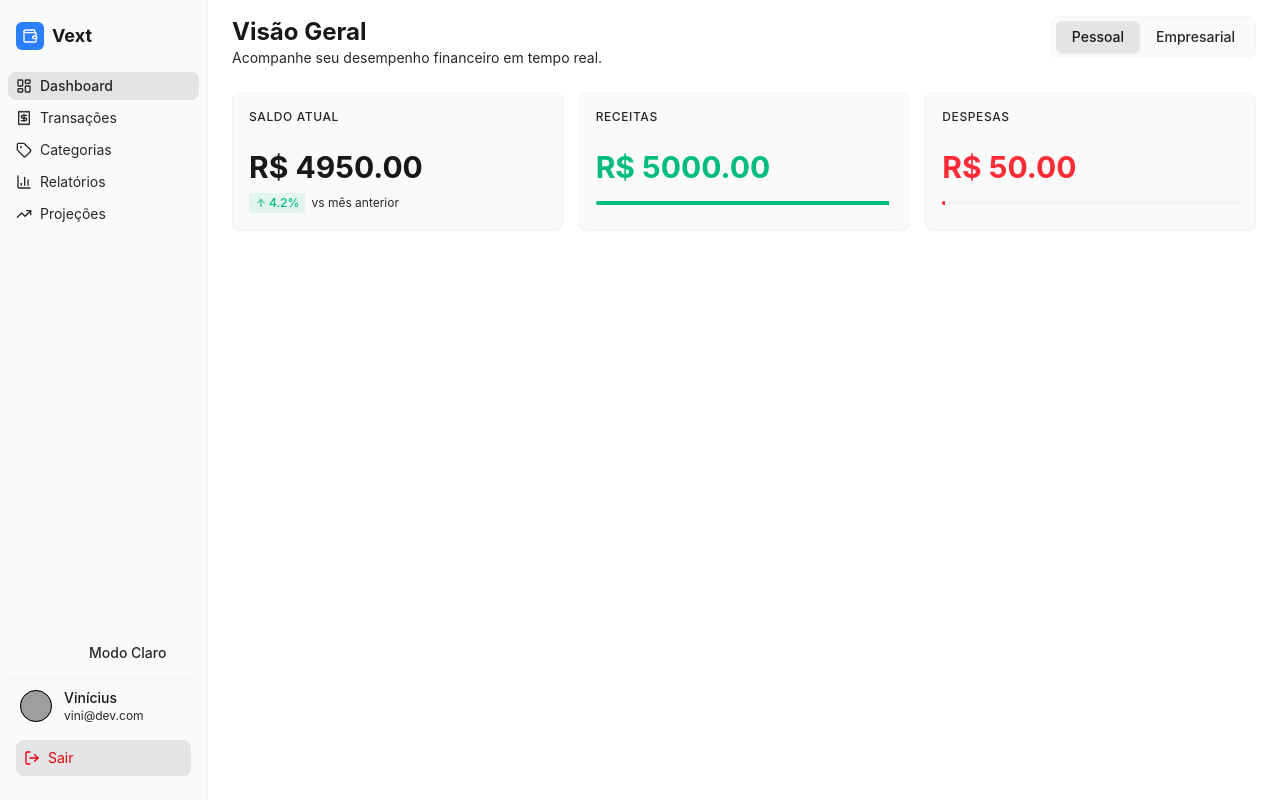
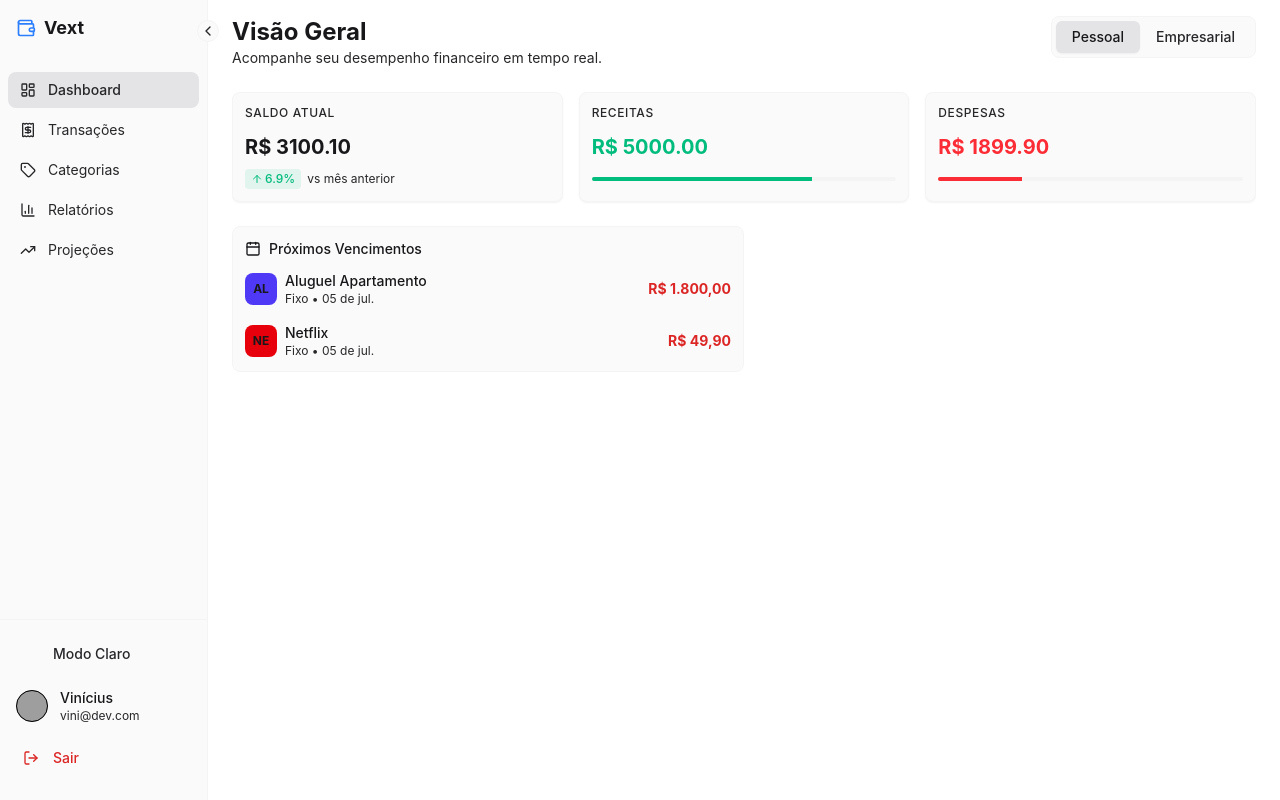
Before and after one commit to miguelitox2/fin-control, a React (Vite) app: page / in a window 1280 px wide. Built offline with nearby package versions, Linux system fonts and the light colour scheme; grey boxes are pictures that could not be loaded.

Commit message:
feat: add fixed expenses tracking; implement FixedExpensesList component and mock data

```diff
--- /dev/null
+++ b/src/components/finance/fixedExpensesList.tsx
@@ -0,0 +1,58 @@
+import { Calendar } from "lucide-react";
+import { Card, CardContent, CardHeader, CardTitle } from "@/components/ui/card";
+import { type FixedExpense } from "@/types/fixedExpense";
+import { getNextDueDate } from "@/lib/utils";
+
+interface Props {
+  expenses: FixedExpense[];
+}
+
+export function FixedExpensesList({ expenses }: Props) {
+  return (
+    <Card className="border-primary-border bg-primary-bg shadow-none max-w-1/2">
+      <CardHeader>
+        <CardTitle className="flex items-center gap-2 text-text-primary text-sm font-medium">
+          <Calendar size={16} />
+          Próximos Vencimentos
+        </CardTitle>
+      </CardHeader>
+      <CardContent className="space-y-4">
+        {expenses.map((expense) => {
+          const nextDate = getNextDueDate(expense.dayOfMonth);
+          const formattedDate = nextDate.toLocaleDateString("pt-BR", {
+            day: "2-digit",
+            month: "short",
+          });
+
+          return (
+            <div key={expense.id} className="flex items-center justify-between">
+              <div className="flex items-center gap-2">
+                <div
+                  className={`size-8 rounded-lg ${expense.color} flex items-center justify-center text-xs font-bold text-text-primary`}
+                >
+                  {expense.initials}
+                </div>
+
+                <div className="flex flex-col">
+                  <span className="text-sm font-medium text-text-primary">
+                    {expense.name}
+                  </span>
+                  <span className="text-xs text-text-secondary">
+                    Fixo • {formattedDate}
+                  </span>
+                </div>
+              </div>
+
+              <span className="text-sm font-bold text-text-danger-600">
+                R${" "}
+                {expense.amount.toLocaleString("pt-BR", {
+                  minimumFractionDigits: 2,
+                })}
+              </span>
+            </div>
+          );
+        })}
+      </CardContent>
+    </Card>
+  );
+}
--- a/src/components/layout/Sidebar.tsx
+++ b/src/components/layout/Sidebar.tsx
@@ -6,10 +6,15 @@ import {
   Receipt,
   LogOut,
   Wallet,
+  ChevronLeft,
+  ChevronRight,
 } from "lucide-react";
 import { Link } from "@tanstack/react-router";
+import { cn } from "@/lib/utils";
 import { Avatar, AvatarFallback, AvatarImage } from "@/components/ui/avatar";
 import { ModeToggle } from "../toogle/ModeToggle";
+import { useState } from "react";
+import { Button } from "../ui/button";
 
 const navLinks = [
   { to: "/", label: "Dashboard", icon: LayoutDashboard, exact: true },
@@ -20,16 +25,40 @@ const navLinks = [
 ];
 
 export function Sidebar() {
+  const [isExpanded, setIsExpanded] = useState(true);
+
   return (
-    <aside className="w-52 border-r border-primary-border bg-primary-bg flex flex-col py-4 px-2 h-screen antialiased">
-      <div className="h-10 flex items-center px-2 gap-2">
-        <div className="bg-blue-500 p-1.5 rounded-md">
-          <Wallet size={16} className="text-white" />
-        </div>
-        <h1 className="font-bold text-lg text-text-primary">Vext</h1>
+    <aside
+      className={cn(
+        "border-r border-primary-border bg-primary-bg flex flex-col py-2 h-screen transition-all duration-300 ease-in-out relative",
+        isExpanded ? "w-52" : "w-16",
+      )}
+      onMouseEnter={() => setIsExpanded(true)}
+      onMouseLeave={() => setIsExpanded(false)}
+    >
+      <button
+        onClick={(e) => {
+          e.stopPropagation();
+          setIsExpanded(!isExpanded);
+        }}
+        className="absolute -right-3 top-5 bg-primary-bg border border-primary-border rounded-full p-0.5 text-text-secondary hover:text-text-primary z-50"
+      >
+        {isExpanded ? <ChevronLeft size={16} /> : <ChevronRight size={16} />}
+      </button>
+
+      <div className="h-10 flex items-center px-4 gap-2 mb-6">
+        <Wallet size={20} className="text-blue-500 shrink-0" />
+        <h1
+          className={cn(
+            "font-bold text-lg text-text-primary transition-opacity duration-300",
+            !isExpanded && "opacity-0",
+          )}
+        >
+          Vext
+        </h1>
       </div>
 
-      <nav className="flex-1 py-4 space-y-1">
+      <nav className="flex-1 px-2 space-y-1">
         {navLinks.map((link) => (
           <Link
             key={link.to}
@@ -37,26 +66,38 @@ export function Sidebar() {
             activeProps={{
               className: "bg-primary-active text-text-primary font-medium",
             }}
-            activeOptions={link.exact ? { exact: true } : undefined}
-            className="flex items-center gap-2 px-2 py-1 text-sm rounded-lg text-text-secondary hover:bg-primary-hover hover:text-text-primary transition-colors"
+            className="flex items-center gap-3 px-3 py-2 text-sm rounded-lg text-text-secondary hover:bg-primary-hover transition-colors"
           >
-            <link.icon size={16} />
-            {link.label}
+            <link.icon size={16} className="shrink-0" />
+            <span
+              className={cn(
+                "transition-opacity duration-300 whitespace-nowrap",
+                !isExpanded && "opacity-0",
+              )}
+            >
+              {link.label}
+            </span>
           </Link>
         ))}
       </nav>
 
-      <div className="mb-2 px-2">
-        <ModeToggle />
-      </div>
+      <div className="mt-auto border-t border-primary-border py-4 space-y-2">
+        <div className="px-2">
+          <ModeToggle isExpanded={isExpanded} />
+        </div>
 
-      <div className="p-2 border-t border-primary-border mt-auto">
-        <div className="flex items-center gap-3 mb-4 px-1">
-          <Avatar>
+        <div className="flex items-center gap-3 px-4 py-2 transition-all duration-300">
+          <Avatar className="size-8 shrink-0">
             <AvatarImage src="https://github.com/shadcn.png" />
             <AvatarFallback>VN</AvatarFallback>
           </Avatar>
-          <div className="flex flex-col overflow-hidden">
+
+          <div
+            className={cn(
+              "flex flex-col overflow-hidden transition-all duration-300",
+              isExpanded ? "w-full opacity-100" : "w-0 opacity-0",
+            )}
+          >
             <span className="text-sm font-medium text-text-primary truncate">
               Vinícius
             </span>
@@ -66,13 +107,29 @@ export function Sidebar() {
           </div>
         </div>
 
-        <button
-          onClick={() => console.log("Logout!")}
-          className="cursor-pointer flex w-full items-center gap-2 px-2 py-2 rounded-lg bg-primary-hover text-red-600 hover:bg-red-50/10 transition-colors text-sm"
-        >
-          <LogOut size={16} />
-          Sair
-        </button>
+        <div className="px-2">
+          <Button
+            variant="ghost"
+            className={cn(
+              "flex w-full items-center justify-start gap-3 px-3 py-2 text-text-danger-600 hover:bg-red-50/10 transition-all duration-300 cursor-pointer",
+            )}
+          >
+            <div className="flex size-5 shrink-0 items-center justify-center">
+              <LogOut size={16} />
+            </div>
+
+            <span
+              className={cn(
+                "text-sm text-text-danger-600 whitespace-nowrap transition-all duration-300",
+                isExpanded
+                  ? "w-auto opacity-100"
+                  : "w-0 opacity-0 overflow-hidden",
+              )}
+            >
+              Sair
+            </span>
+          </Button>
+        </div>
       </div>
     </aside>
   );
--- a/src/components/toogle/ModeToggle.tsx
+++ b/src/components/toogle/ModeToggle.tsx
@@ -2,8 +2,13 @@ import { Moon, Sun } from "lucide-react";
 import { useTheme } from "next-themes";
 import { Button } from "@/components/ui/button";
 import { useEffect, useState } from "react";
+import { cn } from "@/lib/utils";
 
-export function ModeToggle() {
+interface ModeToggleProps {
+  isExpanded: boolean;
+}
+
+export function ModeToggle({ isExpanded }: ModeToggleProps) {
   const [mounted, setMounted] = useState(false);
   const { theme, setTheme } = useTheme();
 
@@ -11,25 +16,37 @@ export function ModeToggle() {
     setMounted(true);
   }, []);
 
-  if (!mounted) {
-    return <Button variant="ghost" size="icon" className="size-4" />;
-  }
+  if (!mounted) return null;
 
   return (
     <Button
       variant="ghost"
-      size="icon"
       onClick={() => setTheme(theme === "light" ? "dark" : "light")}
-      className="w-full justify-start gap-3 px-4 hover:bg-primary-hover transition-colors cursor-pointer"
+      className={cn(
+        "flex w-full items-center justify-start gap-3 px-3 hover:bg-primary-hover transition-all duration-300 cursor-pointer",
+      )}
     >
-      <Sun
-        className={`size-4 transition-all ${theme === "dark" ? "scale-100" : "scale-0"}`}
-      />
-      <Moon
-        className={`size-4 transition-all ${theme === "light" ? "scale-100" : "scale-0"}`}
-      />
+      <div className="flex size-5 shrink-0 items-center justify-center">
+        <Sun
+          className={cn(
+            "size-4 transition-all duration-300",
+            theme === "dark" ? "scale-100 opacity-100" : "scale-0 opacity-0",
+          )}
+        />
+        <Moon
+          className={cn(
+            "size-4 absolute transition-all duration-300",
+            theme === "light" ? "scale-100 opacity-100" : "scale-0 opacity-0",
+          )}
+        />
+      </div>
 
-      <span className="text-sm text-text-secondary">
+      <span
+        className={cn(
+          "text-sm text-text-secondary whitespace-nowrap transition-all duration-300",
+          isExpanded ? "w-auto opacity-100" : "w-0 opacity-0 overflow-hidden",
+        )}
+      >
         {theme === "light" ? "Modo Escuro" : "Modo Claro"}
       </span>
     </Button>
--- a/src/components/ui/card.tsx
+++ b/src/components/ui/card.tsx
@@ -12,7 +12,7 @@ function Card({
       data-slot="card"
       data-size={size}
       className={cn(
-        "group/card flex flex-col gap-(--card-spacing) overflow-hidden rounded-lg bg-card py-(--card-spacing) text-sm text-card-foreground shadow-xs [--card-spacing:--spacing(4)] has-[>img:first-child]:pt-0 data-[size=sm]:[--card-spacing:--spacing(4)] *:[img:first-child]:rounded-t-xl *:[img:last-child]:rounded-b-xl border border-primary-border bg-primary-bg",
+        "group/card flex flex-col gap-(--card-spacing) overflow-hidden rounded-lg bg-card py-(--card-spacing) text-sm text-card-foreground shadow-xs [--card-spacing:--spacing(3)] has-[>img:first-child]:pt-0 data-[size=sm]:[--card-spacing:--spacing(4)] *:[img:first-child]:rounded-t-xl *:[img:last-child]:rounded-b-xl border border-primary-border bg-primary-bg",
         className,
       )}
       {...props}
--- a/src/features/dashboard/Dashboard.tsx
+++ b/src/features/dashboard/Dashboard.tsx
@@ -2,6 +2,8 @@ import { Card, CardContent, CardHeader, CardTitle } from "@/components/ui/card";
 import { mockTransactions } from "./moc-data";
 import { ArrowUp, ArrowDown } from "lucide-react";
 import { useWorkspace } from "@/context/workspace-context";
+import { FixedExpensesList } from "@/components/finance/fixedExpensesList";
+import { mockFixedExpenses } from "./mockFixedExpenses";
 
 export function Dashboard() {
   const { workspace } = useWorkspace();
@@ -12,21 +14,31 @@ export function Dashboard() {
   const workspaceTransactions = mockTransactions.filter(
     (t) => t.workspaceId === workspace,
   );
+  const filteredFixedExpenses = mockFixedExpenses.filter(
+    (f) => f.workspaceId === workspace,
+  );
 
   const getTotals = (month: number) => {
-    const monthTxs = workspaceTransactions.filter((t) => {
-      return t.date.getUTCMonth() === month;
-    });
+    const monthTxs = workspaceTransactions.filter(
+      (t) => t.date.getUTCMonth() === month,
+    );
 
     const income = monthTxs
       .filter((t) => t.type === "INCOME")
       .reduce((acc, t) => acc + t.value, 0);
 
-    const expense = monthTxs
+    const regularExpense = monthTxs
       .filter((t) => t.type === "EXPENSE")
       .reduce((acc, t) => acc + t.value, 0);
 
-    return { income, expense, balance: income - expense };
+    const fixedExpenseTotal = filteredFixedExpenses.reduce(
+      (acc, f) => acc + f.amount,
+      0,
+    );
+
+    const totalExpense = regularExpense + fixedExpenseTotal;
+
+    return { income, expense: totalExpense, balance: income - totalExpense };
   };
 
   const current = getTotals(currentMonth);
@@ -81,13 +93,13 @@ export function Dashboard() {
             key={card.title}
             className="border-primary-border bg-primary-bg"
           >
-            <CardHeader className="pb-2">
+            <CardHeader className="">
               <CardTitle className="text-xs uppercase font-medium text-text-secondary tracking-wider">
                 {card.title}
               </CardTitle>
             </CardHeader>
             <CardContent>
-              <div className={`text-3xl font-bold ${card.color}`}>
+              <div className={`text-xl font-bold ${card.color}`}>
                 R$ {card.value.toFixed(2)}
               </div>
 
@@ -125,6 +137,7 @@ export function Dashboard() {
           </Card>
         ))}
       </div>
+      <FixedExpensesList expenses={filteredFixedExpenses} />
     </div>
   );
 }
--- /dev/null
+++ b/src/features/dashboard/mockFixedExpenses.ts
@@ -0,0 +1,30 @@
+// src/data/mock-fixed-expenses.ts
+export const mockFixedExpenses = [
+  {
+    id: "f1",
+    name: "Aluguel Apartamento",
+    amount: 1800.0,
+    dayOfMonth: 5,
+    initials: "AL",
+    color: "bg-indigo-600",
+    workspaceId: "personal",
+  },
+  {
+    id: "f2",
+    name: "Netflix",
+    amount: 49.9,
+    dayOfMonth: 5,
+    initials: "NE",
+    color: "bg-red-600",
+    workspaceId: "personal",
+  },
+  {
+    id: "f3",
+    name: "Servidor Cloud",
+    amount: 450.0,
+    dayOfMonth: 10,
+    initials: "SC",
+    color: "bg-blue-600",
+    workspaceId: "business",
+  },
+];
--- a/src/lib/utils.ts
+++ b/src/lib/utils.ts
@@ -4,3 +4,14 @@ import { twMerge } from "tailwind-merge";
 export function cn(...inputs: ClassValue[]) {
   return twMerge(clsx(inputs));
 }
+
+export function getNextDueDate(day: number): Date {
+  const now = new Date();
+  const nextDate = new Date(now.getFullYear(), now.getMonth(), day);
+
+  // Se o dia do vencimento já passou neste mês, joga para o próximo mês
+  if (nextDate < now) {
+    nextDate.setMonth(nextDate.getMonth() + 1);
+  }
+  return nextDate;
+}
--- /dev/null
+++ b/src/types/fixedExpense.tsx
@@ -0,0 +1,8 @@
+export type FixedExpense = {
+  id: string;
+  name: string;
+  amount: number;
+  dayOfMonth: number;
+  initials: string;
+  color: string;
+};
```
